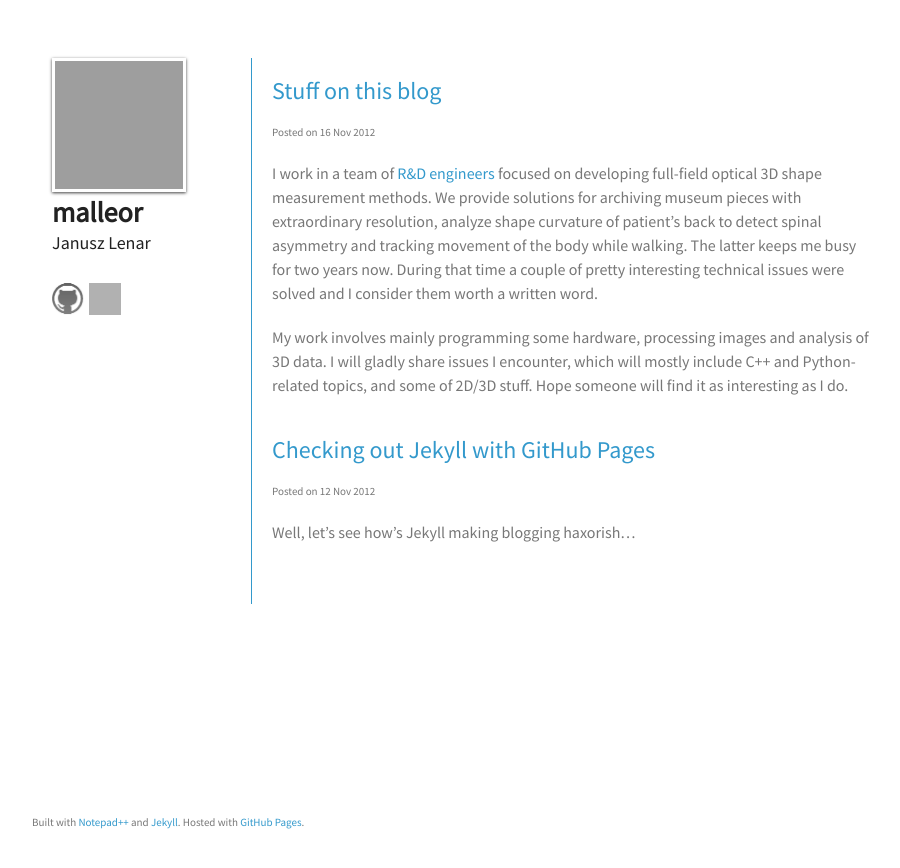
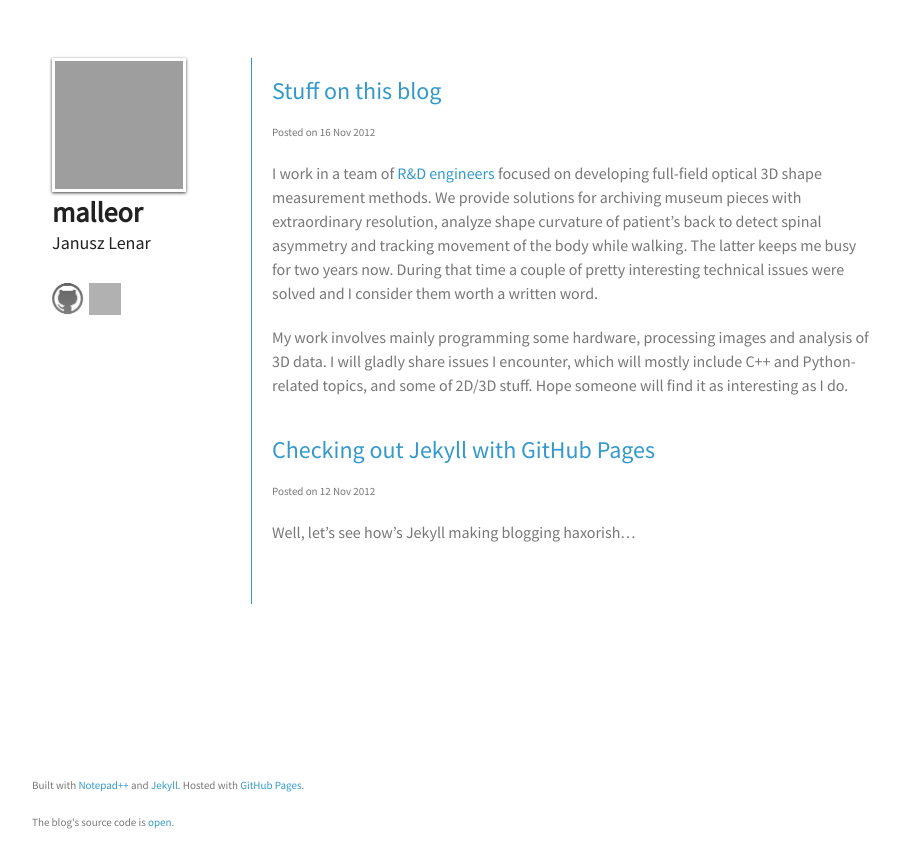
Before and after one commit to malleor/malleor.github.com, a Jekyll site: the page built from index.html, in a window 1280 px wide. Shown: the top 868 px of the page, without its empty margins (178-1078 px from the left). Built offline with Jekyll 4.4.1, drawn with Linux system fonts in a browser that asks for light colours; the list of posts is cut into pages by our own code; comment, search, counter and statistics services are not loaded; grey boxes are pictures that could not be loaded.

Commit message:
Open source

```diff
--- a/_layouts/blog.html
+++ b/_layouts/blog.html
@@ -47,6 +47,7 @@ projects: [
 			</section>
 			<footer>
 				<p><small>Built with <a href="http://notepad-plus-plus.org/">Notepad++</a> and <a href="http://jekyllrb.com/">Jekyll</a>. Hosted with <a href="http://pages.github.com/">GitHub Pages</a>.</small></p>
+				<p><small>The blog's source code is <a href="https://github.com/malleor/malleor.github.com">open</a>.</small></p>
 			</footer>
 		</div>
 		<script src="/javascripts/scale.fix.js"></script>
```
